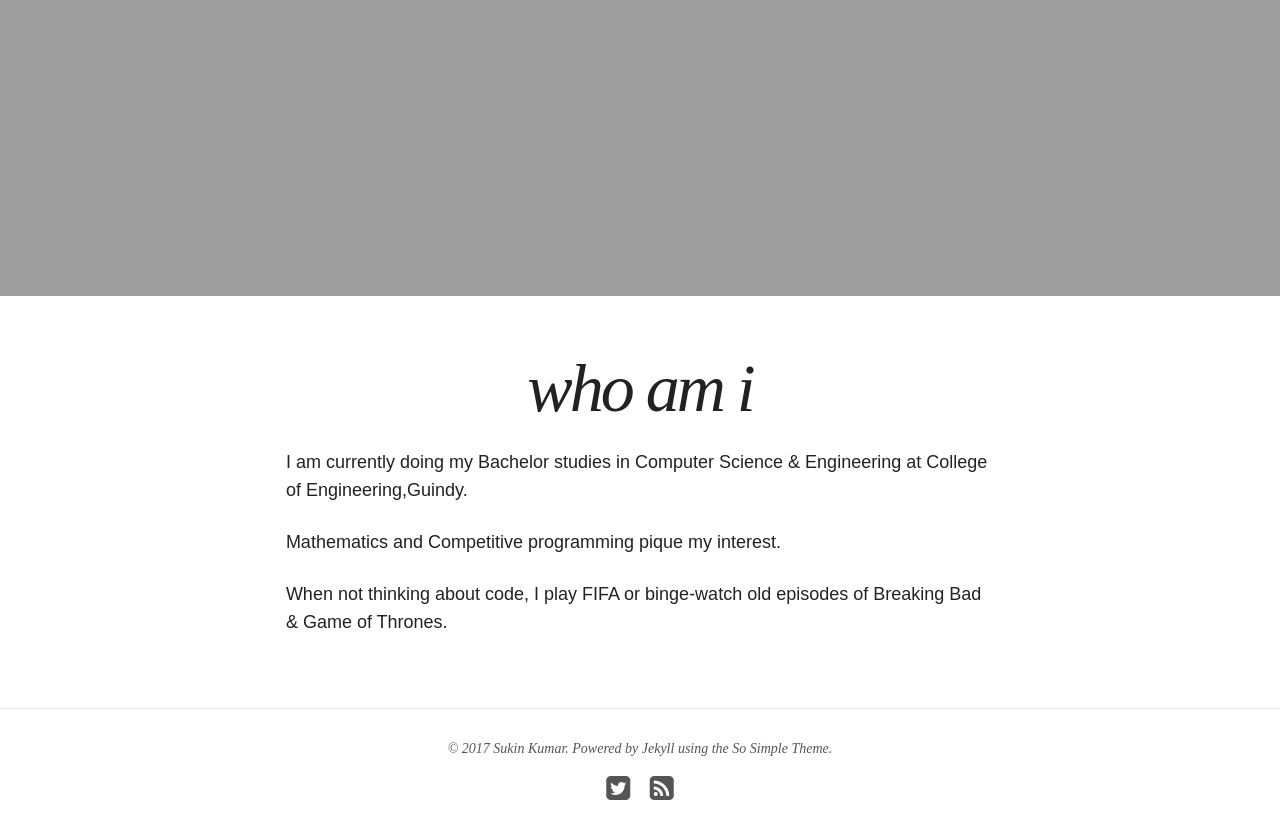
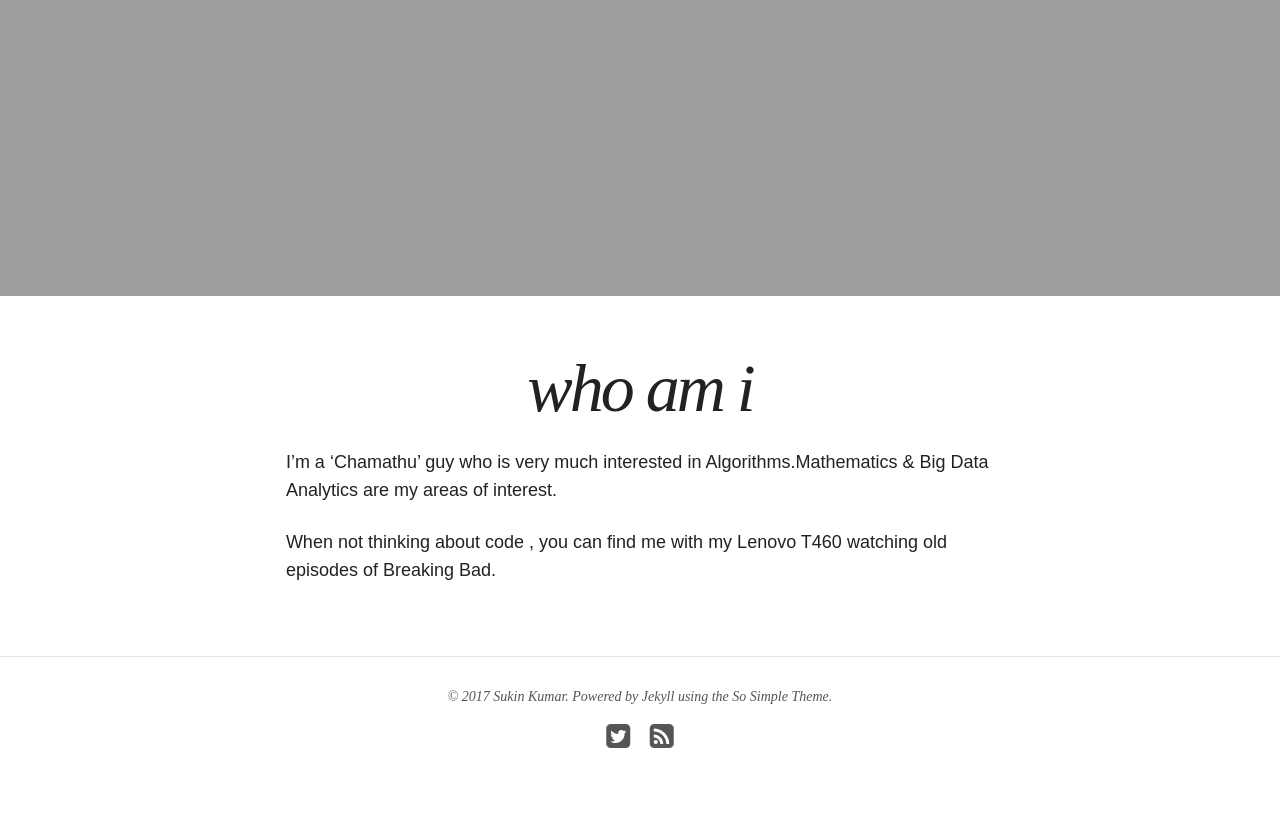
Before and after one commit to Kullsno2/Kullsno2.github.io, a Jekyll site: the page built from about/index.md, in a window 1280 px wide and 900 px high, scrolled down 818 px. Shown: the top 839 px of the window. Built offline with Jekyll 4.4.1, drawn with Linux system fonts in a browser that asks for light colours; nearby versions of some CDN libraries.

Commit message:
about page modified

```diff
--- a/about/index.md
+++ b/about/index.md
@@ -6,9 +6,6 @@ image:
   feature: sukin.jpg
 ---
 
-I am currently doing my Bachelor studies in Computer Science & Engineering at College of Engineering,Guindy.
+I'm a 'Chamathu' guy who is very much interested in Algorithms.Mathematics & Big Data Analytics are my areas of interest.
 
-Mathematics and Competitive programming pique my
-interest.
-
-When not thinking about code, I play FIFA or binge-watch old episodes of Breaking Bad & Game of Thrones.
+When not thinking about code , you can find me with my Lenovo T460 watching old episodes of Breaking Bad.
```
